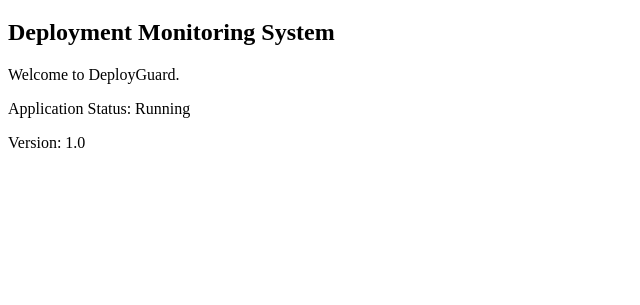
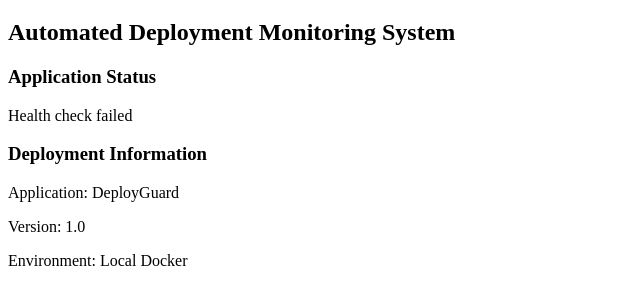
Before and after one commit to RiyaThakur7/DeployGuard, a plain HTML site: page app/index.html in a window 1280 px wide. Shown: the part 61-366 px from the top of the page, without its empty margins (0-640 px from the left). Drawn offline with Linux system fonts and the light colour scheme; no server answers.

Commit message:
Add application health monitoring

```diff
--- a/app/index.html
+++ b/app/index.html
@@ -8,10 +8,34 @@
 </head>
 <body>
     <h1>DeployGuard</h1>
-    <h2>Deployment Monitoring System</h2>
+    <h2>Automated Deployment Monitoring System</h2>
 
-    <p>Welcome to DeployGuard.</p>
-    <p>Application Status: Running</p>
+    <h3>Application Status</h3>
+    <p id="status">Checking application...</p>
+
+    <h3>Deployment Information</h3>
+    <p>Application: DeployGuard</p>
     <p>Version: 1.0</p>
+    <p>Environment: Local Docker</p>
+
+    <script>
+        async function checkHealth() {
+            const status = document.getElementById("status");
+
+            try {
+                const response = await fetch("/health");
+                const data = await response.json();
+
+                status.textContent = data.status === "healthy"
+                    ? "Healthy"
+                    : "Unhealthy";
+            } catch (error) {
+                status.textContent = "Health check failed";
+            }
+        }
+
+        checkHealth();
+        setInterval(checkHealth, 10000);
+    </script>
 </body>
 </html>
```
Also changed, not shown: 2 other files.
